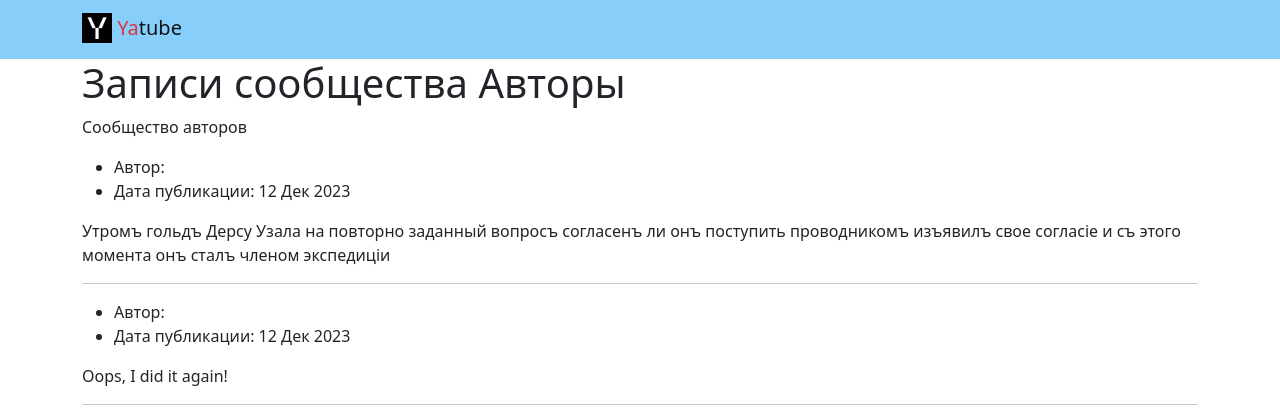
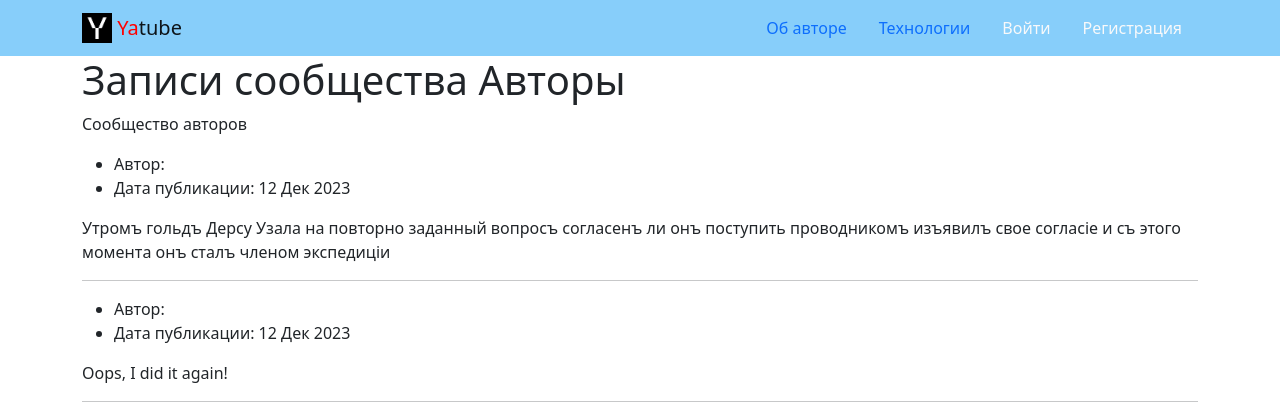
Before and after one commit to ReckeYi/Yatube, a Django app: a page that uses yatube/templates/includes/header.html in a window 1280 px wide. Shown: the top 420 px of the page. Run offline with Django 4.2, Linux system fonts and the light colour scheme; data comes from the database, SQL or seed files in the repository; both versions use the stored data as it was after the commit; some libraries are stand-ins or nearby versions.

Commit message:
+ navigation

```diff
--- a/yatube/templates/includes/header.html
+++ b/yatube/templates/includes/header.html
@@ -1,13 +1,48 @@
 {% load static %}
+{% with request.resolver_match.view_name as view_name %}
 <header>
-    <!-- Использованы классы бустрапа для создания типовой навигации с логотипом -->
-      <!-- В дальнейшем тут будет создано полноценное меню -->
   <nav class="navbar navbar-light" style="background-color: lightskyblue">
     <div class="container">
-          <a class="navbar-brand pb-2" href="{% url 'posts:index' %}">
+      <a class="navbar-brand" href="{% url 'posts:index' %}">
         <img src="{% static 'img/logo.png' %}" width="30" height="30" class="d-inline-block align-top" alt="">
-              <span style="color:#dc3545">Ya</span>tube
+        <span style="color:red">Ya</span>tube
       </a>
+
+      {% comment %}
+      Меню - список пунктов со стандартными классами Bootsrap.
+      Класс nav-pills нужен для выделения активных пунктов
+      {% endcomment %}
+
+      <ul class="nav nav-pills">
+        <li class="nav-item">
+          <a class="nav-link {% if view_name  == 'about:author' %}active{% endif %}" href="{% url 'about:author' %}">Об авторе</a>
+        </li>
+        <li class="nav-item">
+          <a class="nav-link {% if view_name  == 'about:tech' %}active{% endif %}" href="{% url 'about:tech' %}">Технологии</a>
+        </li>
+        {% if user.is_authenticated %}
+          <li class="nav-item">
+            <a class="nav-link {% if view_name  == '<!--  -->' %}active{% endif %}" href="<!--  -->">Новая запись</a>
+          </li>
+          <li class="nav-item">
+             <a class="nav-link link-light {% if view_name  == 'users:password_change_form' %}active{% endif %}" href="{% url 'users:password_change_form' %}">Изменить пароль</a>
+          </li>
+          <li class="nav-item">
+             <a class="nav-link link-light {% if view_name  == 'users:logout' %}active{% endif %}" href="{% url 'users:logout' %}">Выйти</a>
+          </li>
+          <li class="nav-item">
+            Пользователь: {{ user.username }}
+          <li>
+        {% else %}
+          <li class="nav-item">
+            <a class="nav-link link-light {% if view_name  == 'users:login' %}active{% endif %}" href="{% url 'users:login' %}">Войти</a>
+          </li>
+          <li class="nav-item">
+            <a class="nav-link link-light {% if view_name  == 'users:signup' %}active{% endif %}" href="{% url 'users:signup' %}">Регистрация</a>
+          </li>
+        {% endif %}
+      </ul>
     </div>
   </nav>
 </header>
+{% endwith %}
```
Also changed, not shown: yatube/db.sqlite3. Lines whose indentation alone changed are shown as unchanged.
